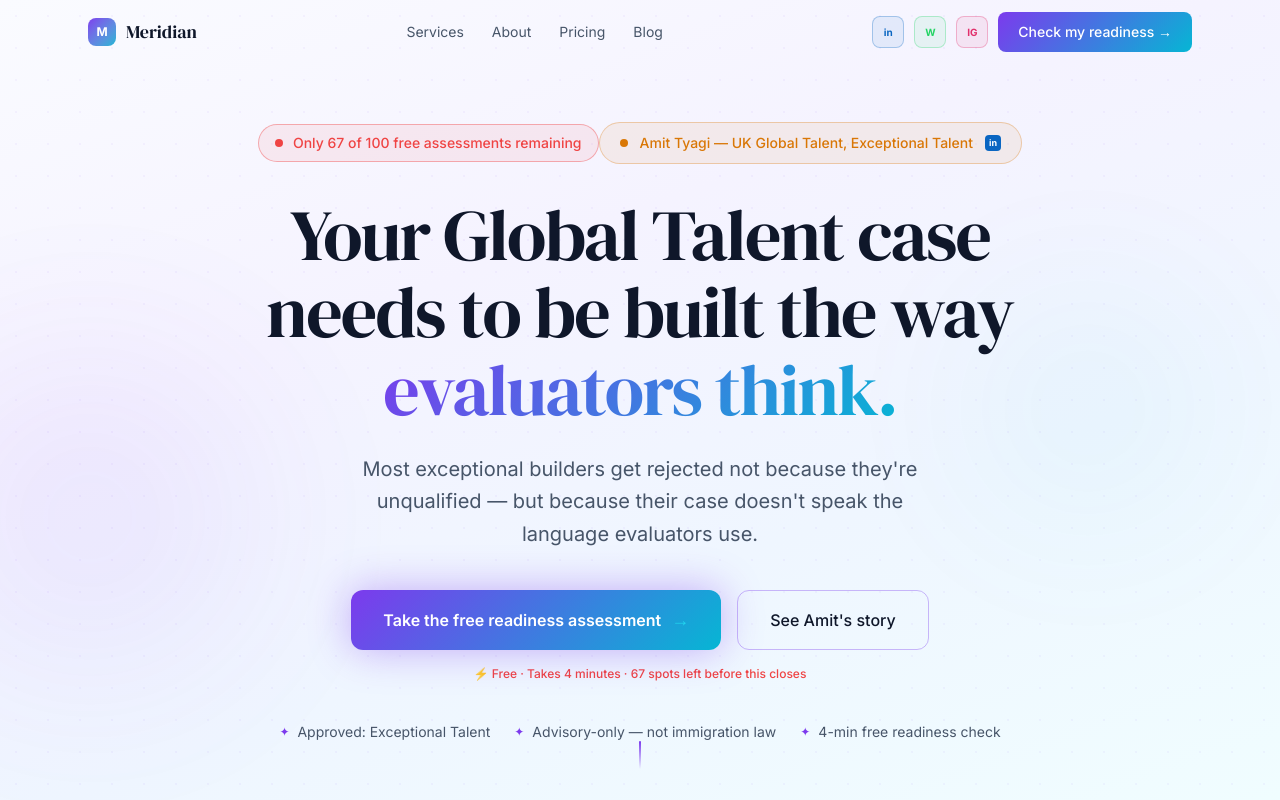
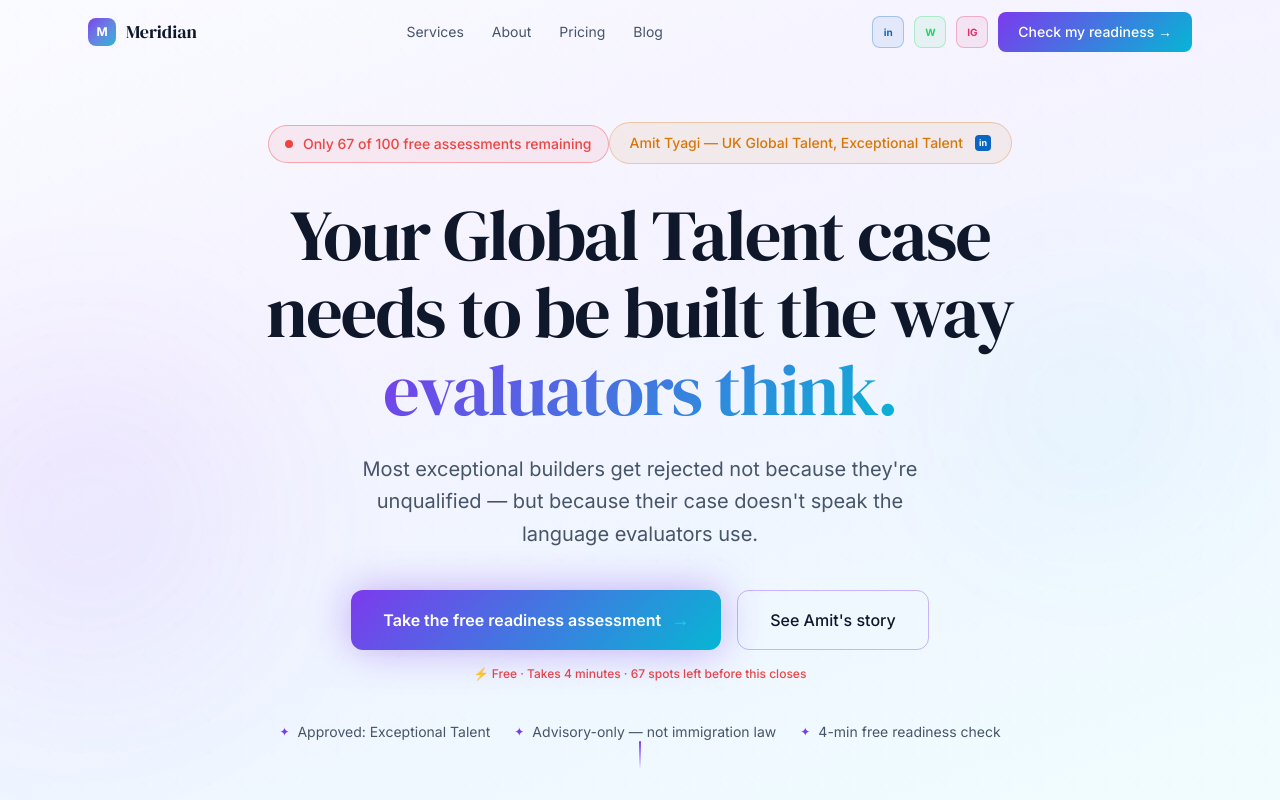
Before and after one commit to amitanalytics-dev/meridian, a Next.js app: page / in a window 1280 px wide. Shown: the top 800 px of the page. Built offline with nearby package versions, Linux system fonts and the light colour scheme.

Commit message:
Remove leftover circle from credential badge

```diff
--- a/app/page.tsx
+++ b/app/page.tsx
@@ -140,7 +140,6 @@ function Hero() {
           <a href="https://www.linkedin.com/in/amitisb1tyagi/"
             target="_blank" rel="noopener noreferrer"
             className="inline-flex items-center gap-3 px-5 py-2.5 rounded-full border border-gold/30 bg-gold/8 hover:bg-gold/15 hover:border-gold/50 transition-all">
-            <div className="w-2 h-2 rounded-full bg-gold flex-shrink-0" />
             <span className="text-sm text-gold font-medium">
               Amit Tyagi — UK Global Talent, Exceptional Talent
             </span>
```
